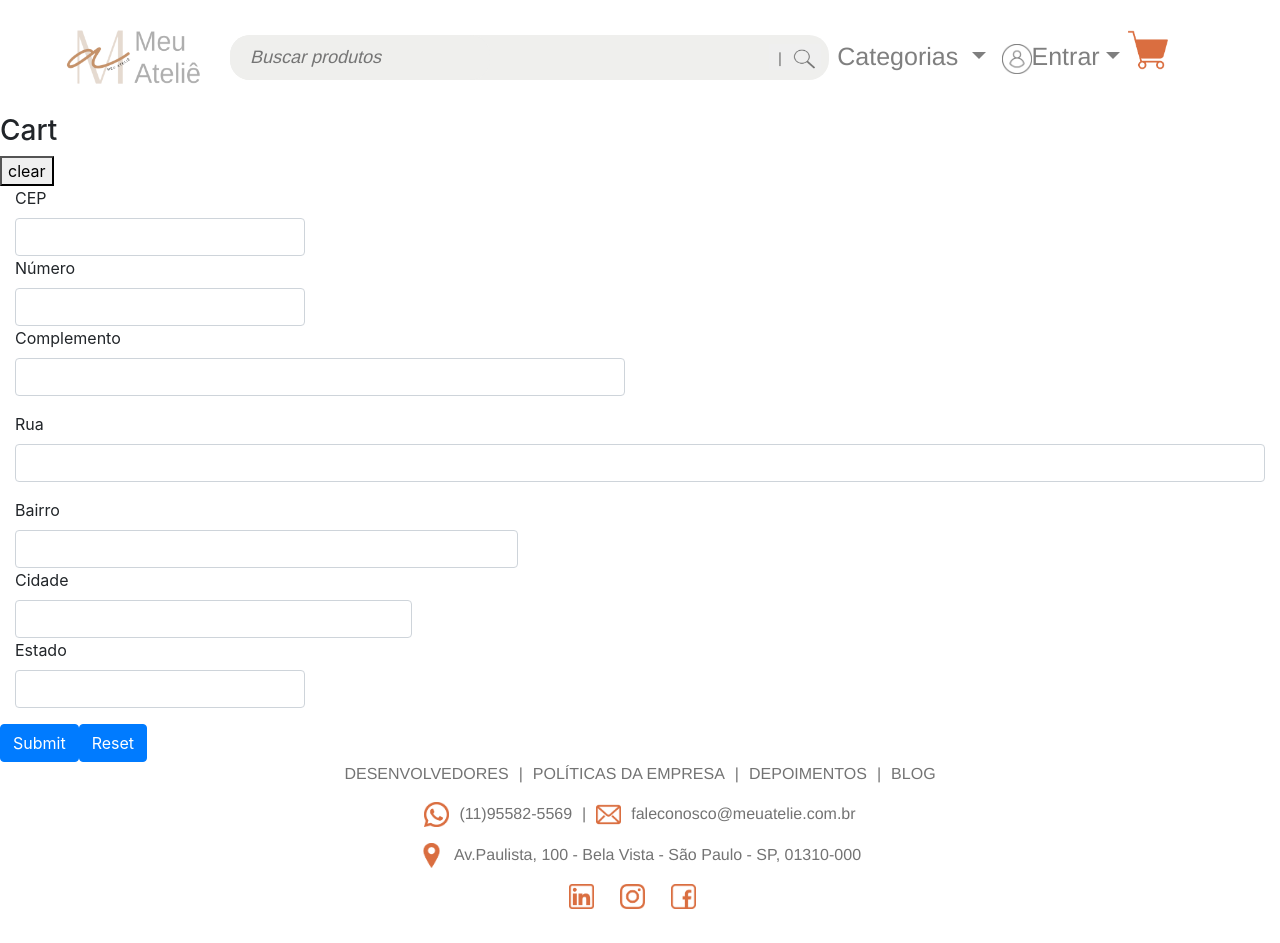
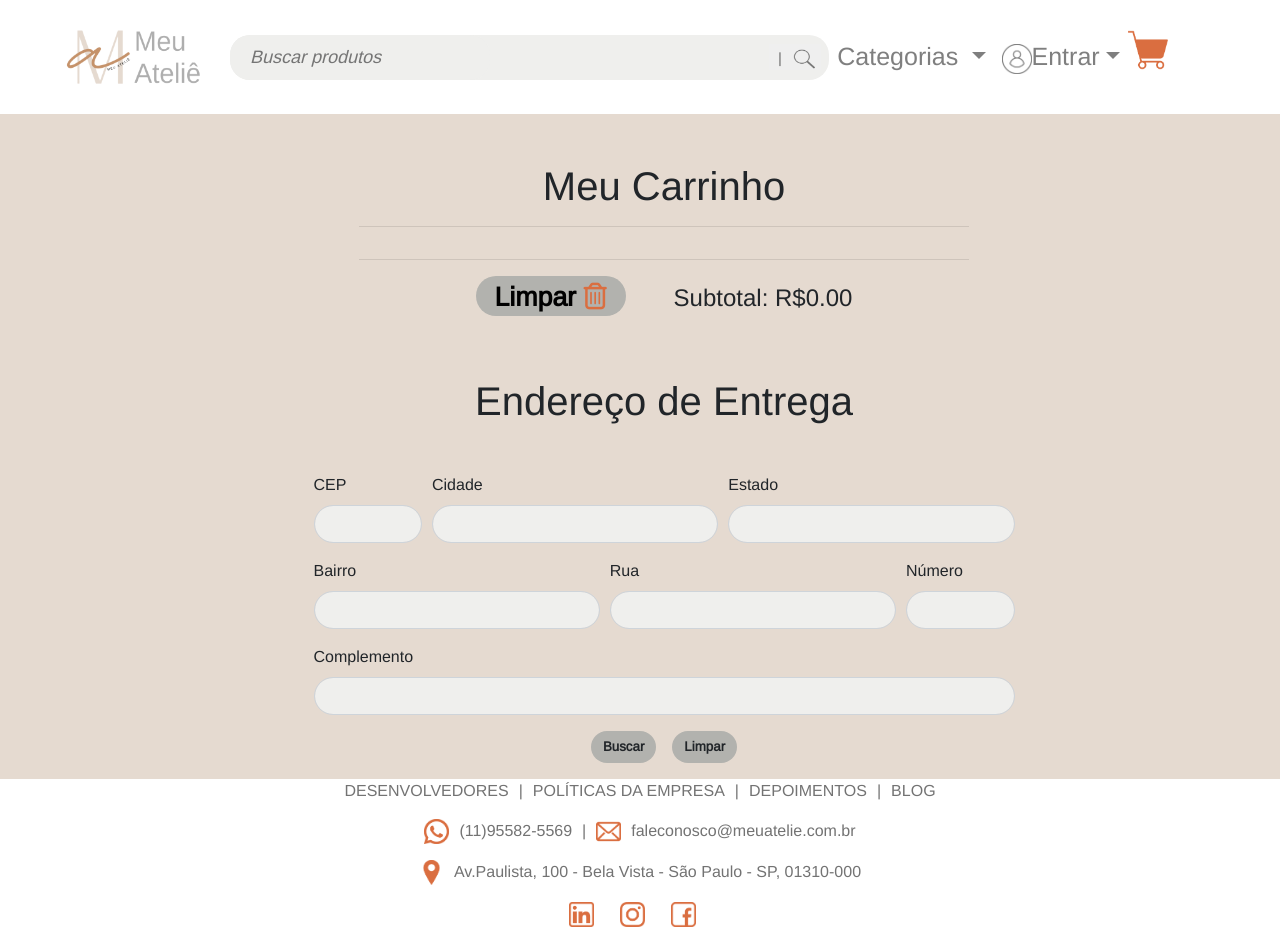
Before and after one commit to jessicacordeiro/Projeto-Integrador-Generation, an Angular app in the folder frontEnd/meuAtelieF/: page /carrinho in a window 1280 px wide. Built offline with nearby package versions, Linux system fonts and the light colour scheme.

Commit message:
estilização do carrinho e editar produto

```diff
--- a/frontEnd/meuAtelieF/src/app/carrinho/carrinho.component.css
+++ b/frontEnd/meuAtelieF/src/app/carrinho/carrinho.component.css
@@ -0,0 +1,34 @@
+.background{
+    background-color: #E5dad0
+}
+
+.radius{
+    border-radius: 20px;
+}
+
+.button{
+    border-radius: 40px;
+    border: none;
+    width: 150px;
+    height: 40px;
+    font-size: 20pt;
+    font-weight: bold;
+    background-color: #B2B2AE;
+}
+
+.btnConfirm{
+    border-radius: 20px;
+    border: none;
+    font-size: 10pt;
+    font-weight: bold;
+    background-color: #B2B2AE;
+}
+
+.color{
+    color: #DA6E40
+}
+
+input{
+    border-radius: 20px;
+    background-color: #efefed;
+}
--- a/frontEnd/meuAtelieF/src/app/carrinho/carrinho.component.html
+++ b/frontEnd/meuAtelieF/src/app/carrinho/carrinho.component.html
@@ -1,53 +1,98 @@
-<h3>Cart</h3>
+<div class="container-fluid fonte">
+  <div class="row">
+    <div class="col-md-12 background">
 
-<div class="cart-item" *ngFor="let item of items">
-  <img src="{{item.imagemProduto}}" alt=""><br>
-  <span>{{item.nomeProduto}}</span><br>
-  <span>{{item.precoProduto}}</span>
-</div>
-<button (click)='limparCarrinho()'>clear</button>
-<form class="form-horizontal" [formGroup]="formulario">
-  <div formGroupName="endereco">
 
-    <div class="form-group">
+      <div class="row mt-5 mb-5  d-flex justify-content-center radius">
 
-      <div class="col-md-3" [ngClass]="('endereco.cep')">
-        <label for="cep" class="control-label">CEP</label>
-        <input type="text" class="form-control" id="cep" formControlName="cep">
+        <div class="col-md-6 ml-5">
+          <h1 class="text-center">Meu Carrinho</h1>
+                <hr>
+          <div class="row d-flex justify-content-center">
+            <div class="col-md-4 bg-white">
+
+              <div class="cart-item mb-2 mt-2 d-flex justify-content-center" *ngFor="let item of items">
+
+                <img style="height: 120px; width: 150px;" src="{{item.imagemProduto }}" alt=""><br>
+
+              </div>
+            </div>
+            <div class="col-md-4 bg-white ">
+
+              <div class="cart-item p-5 " *ngFor="let item of items" style="width: 200px; height: 110px;">
+
+                <span>{{item.nomeProduto}}</span><br>
+
+              </div>
+
+            </div>
+            <div class="col-md-4 bg-white ">
+              <div class="cart-item p-5" *ngFor="let item of items" style="width: 200px; height: 110px;">
+
+                <span>{{item.precoProduto | currency:'BRL':true}}</span><br>
+
+              </div>
+
+            </div>
+
+          </div>
+          <div class="text-center" >
+            <hr>
+          <button class="button" (click)='limparCarrinho()'>Limpar <i class="fa fa-trash-o color" aria-hidden="true"></i></button>
+          <label class="ml-5" for="total">
+            <h4> Subtotal: {{ valorTotal() | currency:'BRL':true }}</h4>
+          </label>
+
+          </div>
+        </div>
       </div>
 
-      <div class="col-md-3" [ngClass]="('endereco.numero')">
-        <label for="numero" class="control-label">Número</label>
-        <input type="text" class="form-control" id="numero" formControlName="numero">
+  </div>
+  </div>
+  <div class="row background d-flex justify-content-center">
+    <form class="ml-5" [formGroup]="formulario" >
+      <h1 class="text-center mb-5">Endereço de Entrega</h1>
+      <div formGroupName="endereco">
+        <div class="form-row">
+          <div class="form-group col-md-2 " [ngClass]="('endereco.cep')">
+            <label for="cep">CEP</label>
+            <input type="text" class="form-control" id="cep" formControlName="cep">
+          </div>
+          <div class="form-group col-md-5" [ngClass]="('endereco.cidade')">
+            <label for="cidade">Cidade</label>
+            <input type="text" class="form-control" id="cidade" formControlName="cidade">
+          </div>
+
+          <div class="form-group col-md-5" [ngClass]="('endereco.estado')">
+            <label for="estado">Estado</label>
+            <input type="text" class="form-control" id="estado" formControlName="estado">
+          </div>
+
+        </div>
+        <div class="form-row">
+          <div class="form-group col-md-5" [ngClass]="('endereco.bairro')">
+            <label for="bairro">Bairro</label>
+            <input type="text" class="form-control" id="bairro" formControlName="bairro">
+          </div>
+          <div class="form-group col-md-5" [ngClass]="('endereco.rua')">
+            <label for="rua">Rua</label>
+            <input type="text" class="form-control" id="rua" formControlName="rua">
+          </div>
+          <div class="form-group col-md-2" >
+            <label for="numero">Número</label>
+            <input type="text" class="form-control" id="numero" formControlName="numero">
+          </div>
+        </div>
+
+        <div class="form-group">
+          <label for="inputAddress2">Complemento</label>
+          <input type="text" class="form-control" id="inputAddress2">
+        </div>
       </div>
-      <div class="col-md-6">
-        <label for="complemento" class="control-label">Complemento</label>
-        <input type="text" class="form-control" id="complemento" formControlName="complemento">
+      <div class="text-center">
+        <button (click)="consultaCEP()" type="submit" class="btn btnConfirm mb-3 mr-3">Buscar</button>
+      <button (click)="resetaDadosForm()" type="reset" class="btn btnConfirm mb-3">Limpar</button>
       </div>
-    </div>
-    <div class="form-group" [ngClass]="('endereco.rua')">
-      <div class="col-sm-12">
-        <label for="rua" class="control-label">Rua</label>
-      </div>
-      <div class="col-sm-12">
-        <input type="text" class="form-control" id="rua" formControlName="rua">
-      </div>
-    </div>
-    <div class="form-group">
-      <div class="col-md-5" [ngClass]="('endereco.bairro')">
-        <label for="bairro" class="control-label">Bairro</label>
-        <input type="text" class="form-control" id="bairro" formControlName="bairro">
-      </div>
-      <div class="col-md-4" [ngClass]="('endereco.cidade')">
-        <label for="cidade" class="control-label">Cidade</label>
-        <input type="text" class="form-control" id="cidade" formControlName="cidade">
-      </div>
-      <div class="col-md-3" [ngClass]="('endereco.estado')">
-        <label for="estado" class="control-label">Estado</label>
-        <input type="text" class="form-control" id="estado" formControlName="estado">
-      </div>
-    </div>
+    </form>
   </div>
-  <button (click)="consultaCEP()" type="submit" class="btn btn-primary">Submit</button>
-  <button (click)="resetaDadosForm()" type="reset" class="btn btn-primary">Reset</button>
-</form>
+</div>
--- a/frontEnd/meuAtelieF/src/app/carrinho/carrinho.component.ts
+++ b/frontEnd/meuAtelieF/src/app/carrinho/carrinho.component.ts
@@ -2,6 +2,7 @@ import { HttpClient } from '@angular/common/http';
 import { Component, OnInit } from '@angular/core';
 import { FormArray, FormBuilder, FormControl, FormGroup, Validators } from '@angular/forms';
 import { empty } from 'rxjs';
+import { ProdutoModel } from '../modal/ProdutoModel';
 import { CartService } from '../service/cart.service';
 import { ConsultaCepService } from '../service/consulta-cep.service';
 
@@ -14,6 +15,10 @@ export class CarrinhoComponent  implements OnInit {
   formulario: FormGroup;
   FormValidations : Validators
   items = this.cartService.getItems();
+  item : ProdutoModel = new ProdutoModel();
+  itemss;
+  total: number = 0;
+
   constructor(
     private formBuilder: FormBuilder,
     private http: HttpClient,
@@ -81,4 +86,9 @@ export class CarrinhoComponent  implements OnInit {
   limparCarrinho(){
     this.items = this.cartService.clearCart();
   }
+
+  valorTotal(){
+    return this.items.map(item => item.precoProduto).reduce((a, b) => a + b,0);
+
+  }
 }
--- a/frontEnd/meuAtelieF/src/app/conta-artesao/conta-artesao.component.html
+++ b/frontEnd/meuAtelieF/src/app/conta-artesao/conta-artesao.component.html
@@ -116,10 +116,6 @@
                                 <input [(ngModel)]='produtoModel.precoProduto' type="precoProduto" class="form-control" id="precoProduto" name="precoProduto" formControlName="precoProduto">
                             </div>
                             <div class="form-group mt-5 fonte">
-                                <label for="quantidade">Quantidade:</label>
-                                <input [(ngModel)]='produtoModel.quantidadeProduto' type="quantidadeProduto" class="form-control" id="quantidadeProduto" name="quantidadeProduto" formControlName="quantidadeProduto">
-                            </div>
-                            <div class="form-group mt-5 fonte">
                                 <label for="foto">Link da foto:</label>
                                 <input [(ngModel)]='produtoModel.imagemProduto' type="imagemProduto" class="form-control" id="imagemProduto" name="imagemProduto"
                                 formControlName="imagemProduto">
--- a/frontEnd/meuAtelieF/src/app/edit/edit.component.css
+++ b/frontEnd/meuAtelieF/src/app/edit/edit.component.css
@@ -0,0 +1,24 @@
+.background{
+    background-color: #E5dad0
+}
+
+input{
+    border-radius: 20px;
+    background-color: #efefed;
+}
+
+.btnConfirm{
+    border-radius: 40px;
+    border: none;
+    font-size: 10pt;
+    font-weight: bold;
+    background-color: #B2B2AE;
+}
+
+label{
+    margin-left: 10px;
+}
+
+.radius{
+    border-radius: 20px;
+}
--- a/frontEnd/meuAtelieF/src/app/modal/ProdutoModel.ts
+++ b/frontEnd/meuAtelieF/src/app/modal/ProdutoModel.ts
@@ -6,8 +6,7 @@ export class ProdutoModel {
     public categorias: string
     public nomeProduto: string
     public descricaoProduto: string
-    public precoProduto: string
-    public quantidadeProduto: number
+    public precoProduto: number
     public imagemProduto: string
     public criadoPor : UsuarioModel
     public compradoPor : UsuarioModel[]
```
Also changed, not shown: frontEnd/meuAtelieF/src/app/edit/edit.component.html (+10 -7 lines).
